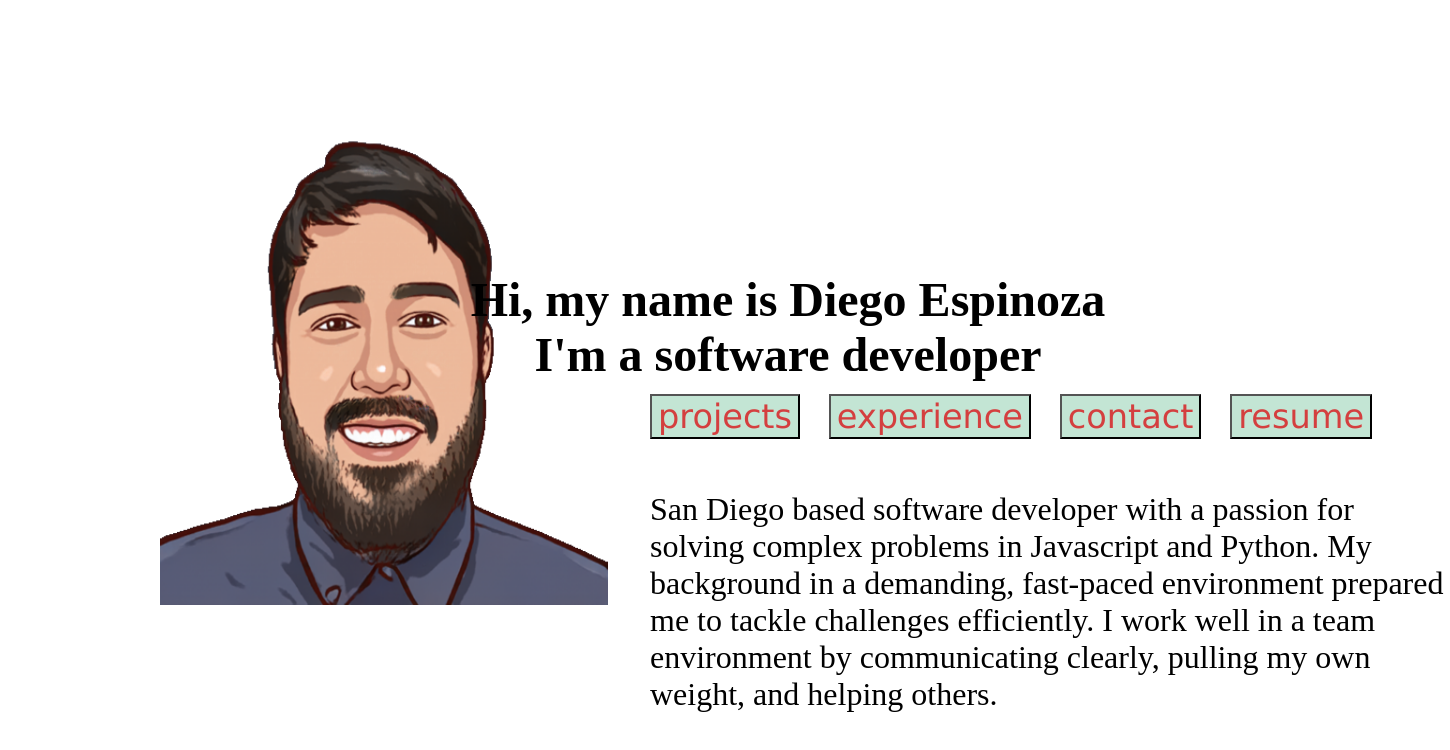
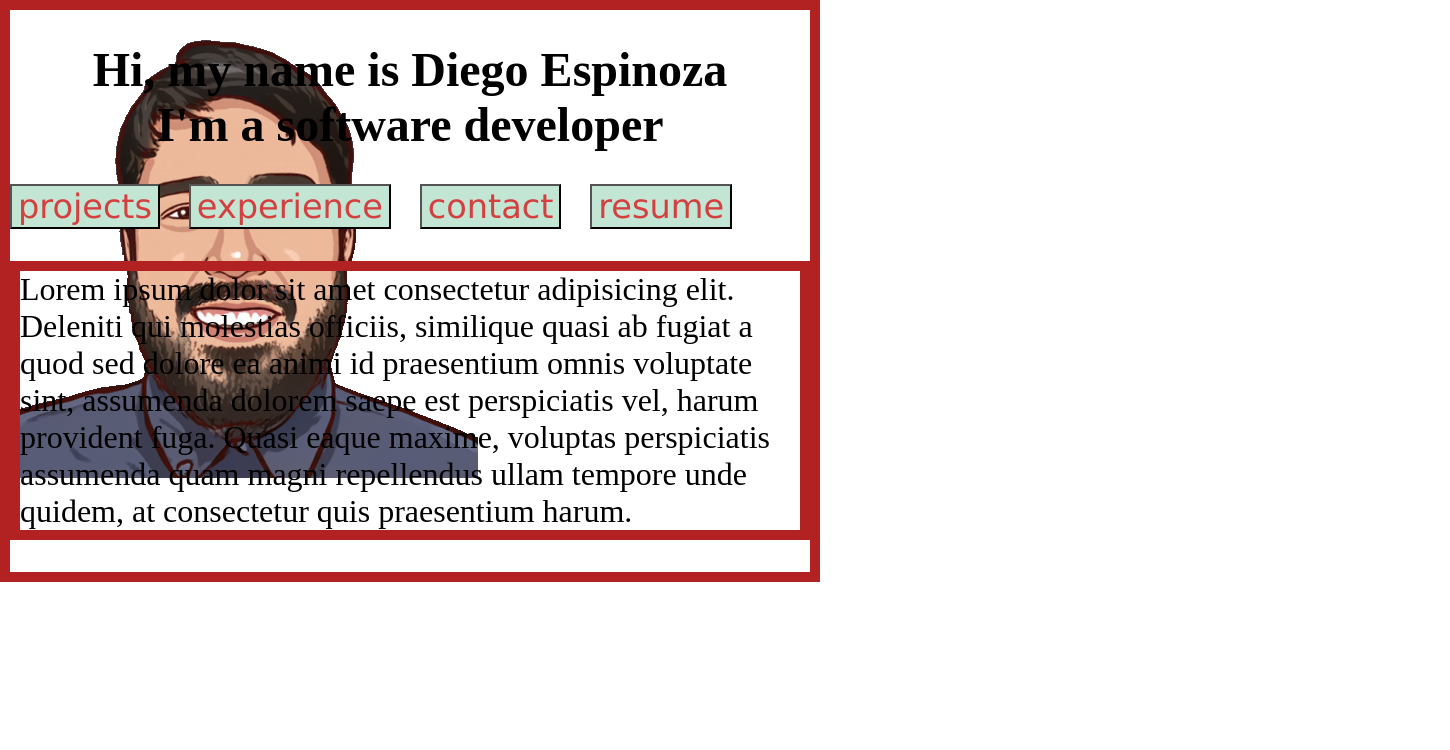
Before and after one commit to digeoesp/portfolio, a React (Create React App) app in the folder portfolio/: page / in a window 1280 px wide. Shown: the top 750 px of the page, 1450 px wide, since content can reach past the window. Built offline with nearby package versions, Linux system fonts and the light colour scheme; the HTML template or start-up script is replaced by a standard one.

Commit message:
added more css

```diff
--- a/portfolio/src/components/about/About.jsx
+++ b/portfolio/src/components/about/About.jsx
@@ -18,10 +18,11 @@ const About = () => {
           <button className="button">resume</button>
         </div>
         <p className="aboutMe">
-          San Diego based software developer with a passion for solving complex problems in
-          Javascript and Python. My background in a demanding, fast-paced environment prepared me to
-          tackle challenges efficiently. I work well in a team environment by communicating clearly,
-          pulling my own weight, and helping others.
+          Lorem ipsum dolor sit amet consectetur adipisicing elit. Deleniti qui molestias officiis,
+          similique quasi ab fugiat a quod sed dolore ea animi id praesentium omnis voluptate sint,
+          assumenda dolorem saepe est perspiciatis vel, harum provident fuga. Quasi eaque maxime,
+          voluptas perspiciatis assumenda quam magni repellendus ullam tempore unde quidem, at
+          consectetur quis praesentium harum.
         </p>
       </div>
     </div>
--- a/portfolio/src/components/about/about.css
+++ b/portfolio/src/components/about/about.css
@@ -1,55 +1,39 @@
 .about {
   display: flex;
+  position: relative;
   flex-wrap: wrap;
   gap: 2rem;
   width: 100%;
 }
-.about > * {
-  flex: 1;
-}
 .image {
-  max-width: 35%;
-  position: relative;
-  left: 10rem;
-  top: 6.2rem;
-  /* border: 3px solid firebrick; */
+  position: absolute;
 }
 .button-container > * {
-  position: relative;
   font-family: 'Lucida Sans', 'Lucida Sans Regular', 'Lucida Grande', 'Lucida Sans Unicode', Geneva,
     Verdana, sans-serif;
-  bottom: 20px;
   font-size: 2.1rem;
   background-color: rgb(195, 229, 212);
   color: rgb(212, 63, 63);
 }
 .button-container {
   display: flex;
-  left: 70px;
-  position: relative;
   gap: 1.8rem;
 }
 .header {
   font-size: 3rem;
   font-family: rubiks;
-  /* width: 700px; */
   text-align: center;
   position: relative;
-  /* left: 0; */
-  right: 12rem;
 }
 .about-info {
-  position: relative;
-  top: 15rem;
-  left: 6.25rem;
+  position: absolute;
+  border: 10px solid firebrick;
+  width: 50rem;
+  left: 0px;
 }
 .aboutMe {
-  width: 50rem;
   font-size: 2rem;
   text-align: left;
-  /* text-align: center; */
-  position: relative;
   font-family: rubiks;
-  left: 70px;
-  /* border: 3px solid firebrick; */
+  border: 10px solid firebrick;
 }
```
